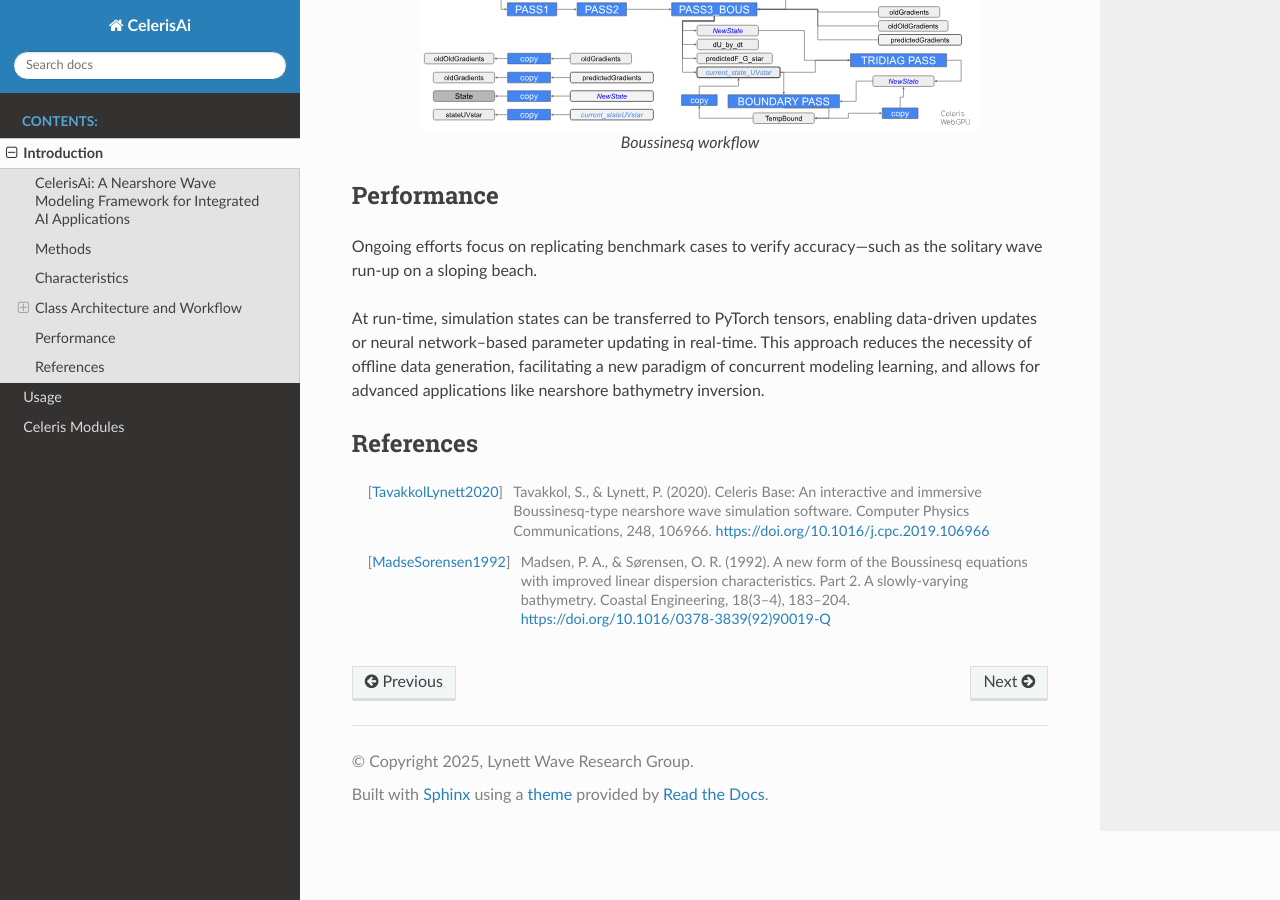
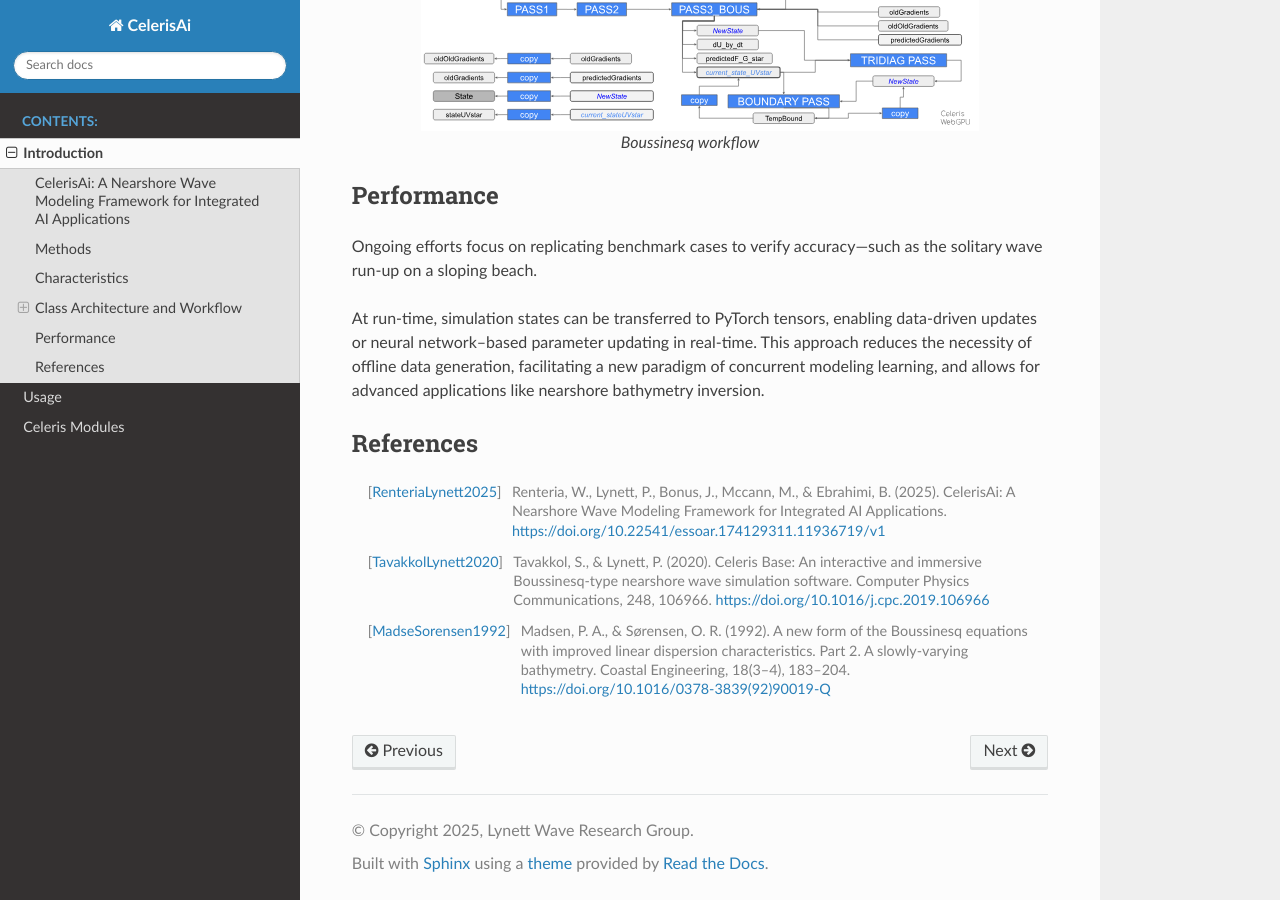
Before and after one commit to wrenteria/CelerisAi, a Sphinx documentation site: the page built from docs/source/introduction.rst, in a window 1280 px wide and 900 px high, scrolled down 2132 px. Built offline with Sphinx 7.4.7 and the Read the Docs theme 3.1.0, drawn with Linux system fonts in a browser that asks for light colours; some of the changed text lies outside the part shown.

Commit message:
Update introduction.rst references

```diff
--- a/docs/source/introduction.rst
+++ b/docs/source/introduction.rst
@@ -9,7 +9,7 @@ CelerisAi is a Python and Taichi-based framework for nearshore wave modeling tha
 Methods
 -------
 
-CelerisAi is built upon Celeris Base [TavakkolLynett2020]_, which solves the extended Boussinesq equations derived by [MadseSorensen1992]_ to account for nonlinear and dispersive effects in nearshore wave transformation, and follows the architecture presented in the CelerisWebGPU version (`CelerisWebGPU <https://plynett.github.io/>`_).
+CelerisAi [RenteriaLynett2025]_ is built upon Celeris Base [TavakkolLynett2020]_, which solves the extended Boussinesq equations derived by [MadseSorensen1992]_ to account for nonlinear and dispersive effects in nearshore wave transformation, and follows the architecture presented in the CelerisWebGPU version (`CelerisWebGPU <https://plynett.github.io/>`_).
 
 
 Characteristics
@@ -66,6 +66,8 @@ At run-time, simulation states can be transferred to PyTorch tensors, enabling d
 References
 ----------
 
+.. [RenteriaLynett2025] Renteria, W., Lynett, P., Bonus, J., Mccann, M., & Ebrahimi, B. (2025). CelerisAi: A Nearshore Wave Modeling Framework for Integrated AI Applications. https://doi.org/10.22541/essoar.174129311.11936719/v1
+
 .. [TavakkolLynett2020] Tavakkol, S., & Lynett, P. (2020). Celeris Base: An interactive and immersive Boussinesq-type nearshore wave simulation software. Computer Physics Communications, 248, 106966. https://doi.org/10.1016/j.cpc.2019.106966
 
 .. [MadseSorensen1992] Madsen, P. A., & Sørensen, O. R. (1992). A new form of the Boussinesq equations with improved linear dispersion characteristics. Part 2. A slowly-varying bathymetry. Coastal Engineering, 18(3–4), 183–204. https://doi.org/10.1016/0378-3839(92)90019-Q
```
